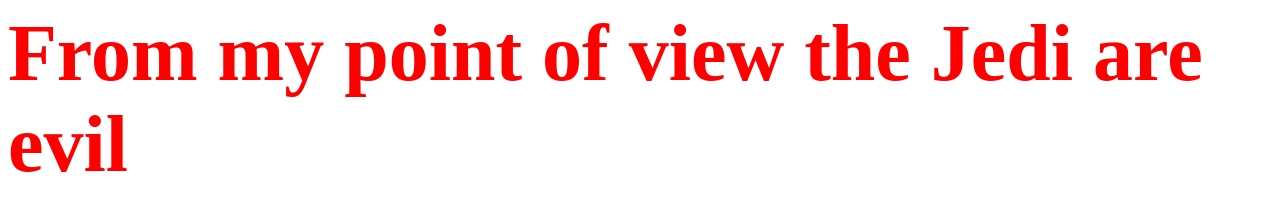
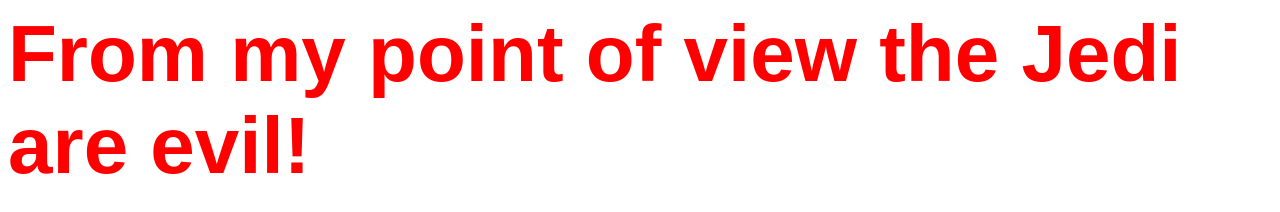
Before and after one commit to QuantumArchive/gitpractive, a plain HTML site: page index.html in a window 1280 px wide. Drawn offline with Linux system fonts and the light colour scheme.

Commit message:
TacoBell

```diff
--- a/index.html
+++ b/index.html
@@ -3,6 +3,7 @@
    .ANIME{
      color:red;
      font-size:80px;
+     font-family:Arial;
    }
    </style>
    </css>
@@ -16,7 +17,7 @@
 </head>
 <body>
   <div>
-    <h1 class="ANIME" >From my point of view the Jedi are evil</h1>
+    <h1 class="ANIME" >From my point of view the Jedi are evil!</h1>
   </div>
 </body>
 </html>
```
